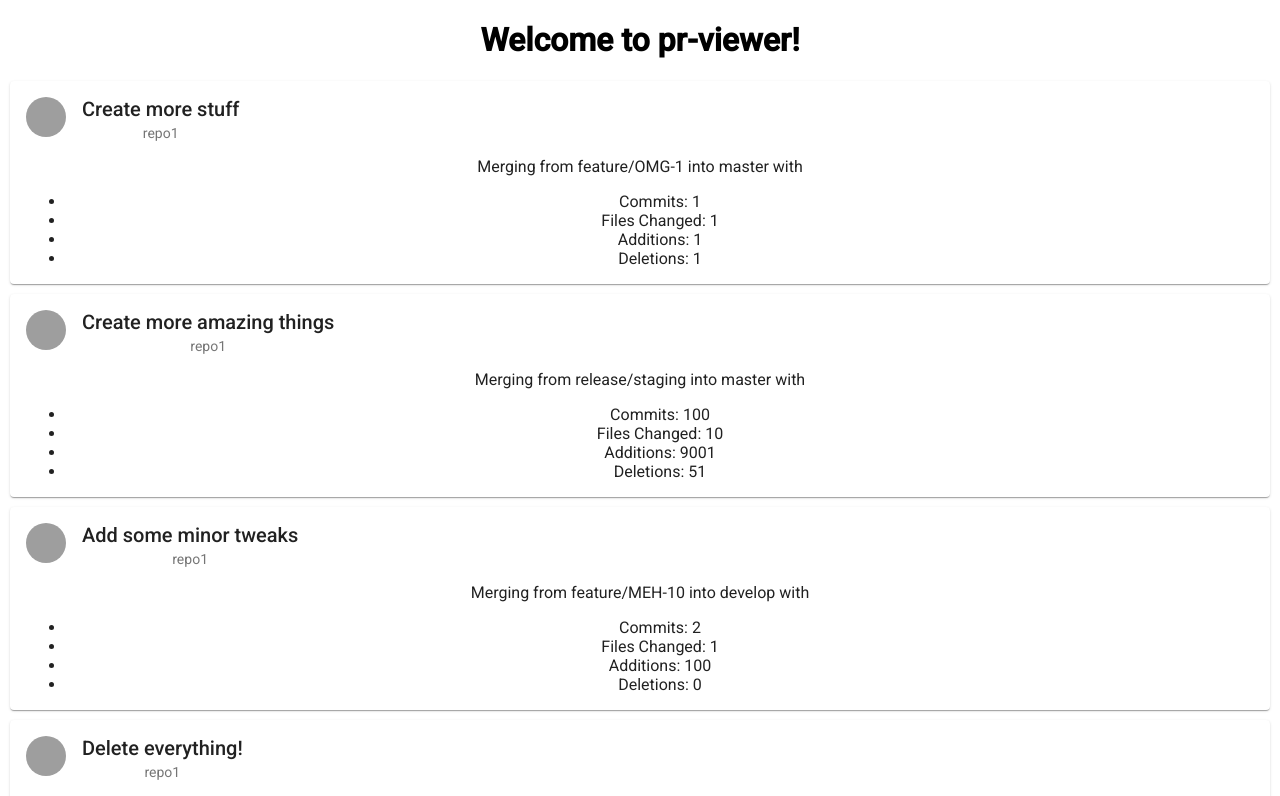
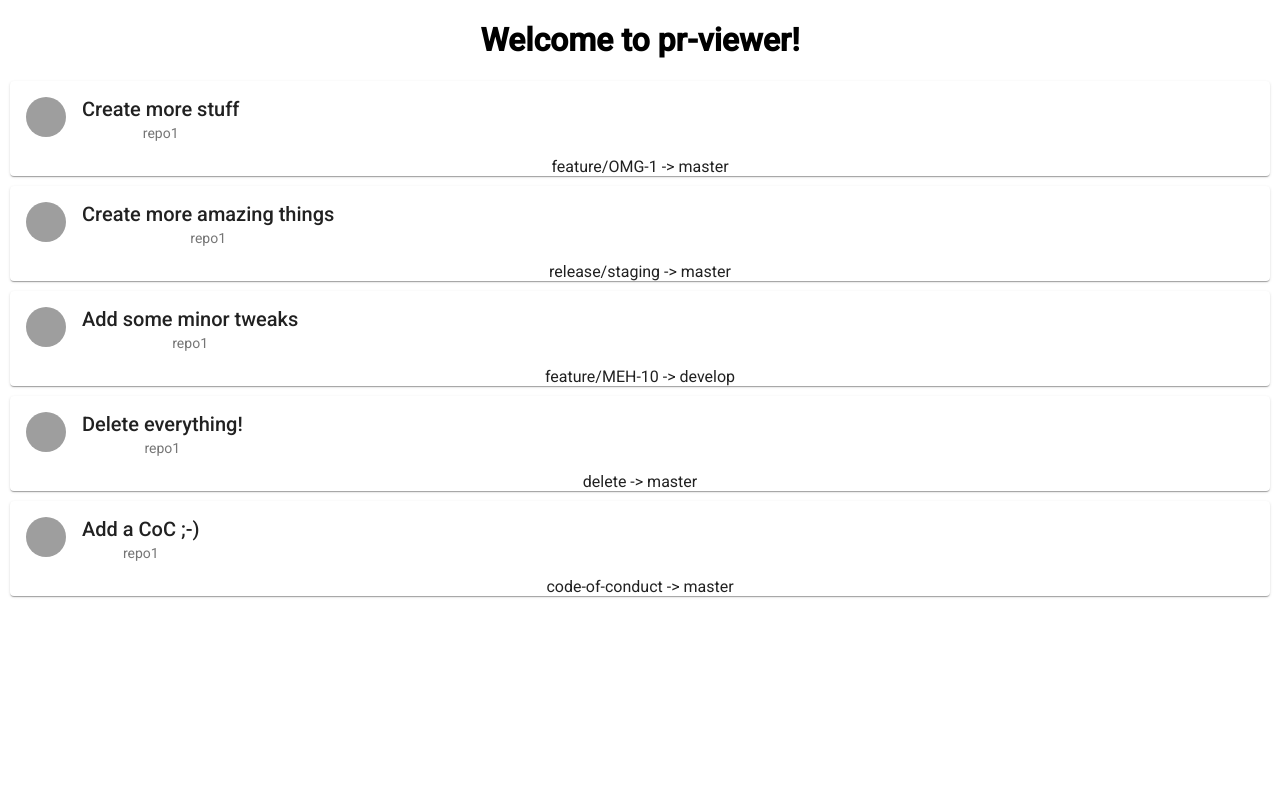
Before and after one commit to CasperKoning/pr-viewer, an Angular app: page / in a window 1280 px wide. Shown: the top 796 px of the page. Built offline with nearby package versions, Linux system fonts and the light colour scheme; grey boxes are pictures that could not be loaded.

Commit message:
Make content toggleable

```diff
--- a/src/app/app.module.ts
+++ b/src/app/app.module.ts
@@ -6,6 +6,7 @@ import { PrListComponent } from './pr-list/pr-list.component';
 import { PullRequestCardComponent } from './pull-request-card/pull-request-card.component';
 import { BrowserAnimationsModule } from '@angular/platform-browser/animations';
 import { MatCardModule } from '@angular/material/card'
+import { MatListModule } from '@angular/material/list'
 
 @NgModule({
   declarations: [
@@ -17,6 +18,7 @@ import { MatCardModule } from '@angular/material/card'
     BrowserModule,
     BrowserAnimationsModule, // Disable with NoopAnimationsModule
     MatCardModule,
+    MatListModule,
     // Add imports for Material components, like MatButtonModule, MatCheckboxModule, etc.
   ],
   providers: [],
--- a/src/app/pr-list/pr-list.component.html
+++ b/src/app/pr-list/pr-list.component.html
@@ -1 +1 @@
-<app-pull-request-card *ngFor="let pr of prs" [pr] = pr></app-pull-request-card>
+<app-pull-request-card *ngFor="let pr of prs" [pr] = pr [isSelected] = "pr === selectedPr" [class.selected]="pr === selectedPr" (click) = "onSelect(pr)"></app-pull-request-card>
--- a/src/app/pr-list/pr-list.component.ts
+++ b/src/app/pr-list/pr-list.component.ts
@@ -17,7 +17,11 @@ export class PrListComponent implements OnInit {
   }
 
   onSelect(pr: PullRequest): void {
-    this.selectedPr = pr;
+    if (this.selectedPr === pr) {
+      this.selectedPr = null;
+    } else {
+      this.selectedPr = pr;
+    }
   }
 
 }
--- a/src/app/pull-request-card/pull-request-card.component.html
+++ b/src/app/pull-request-card/pull-request-card.component.html
@@ -4,16 +4,13 @@
     <mat-card-title>{{pr.title}}</mat-card-title>
     <mat-card-subtitle>{{pr.repository.name}}</mat-card-subtitle>
   </mat-card-header>
-  Merging from {{pr.headBranch}} into {{pr.baseBranch}} with <br>
-  <ul>
-    <li>Commits: {{pr.nrCommits}}</li>
-    <li>Files Changed: {{pr.filesChanged}}</li>
-    <li>Additions: {{pr.additions}}</li>
-    <li>Deletions: {{pr.deletions}}</li>
-  </ul>
-  <!-- <mat-card-content>
-    <p>
-      Here's some content for the PR (maybe expand once the item is selected?)
-    </p>
-  </mat-card-content> -->
+  <mat-card-content *ngIf="isSelected">
+    <mat-list>
+      <mat-list-item>Commits: {{pr.nrCommits}}</mat-list-item>
+      <mat-list-item>Files Changed: {{pr.filesChanged}}</mat-list-item>
+      <mat-list-item>Additions: {{pr.additions}}</mat-list-item>
+      <mat-list-item>Deletions: {{pr.deletions}}</mat-list-item>
+    </mat-list>
+  </mat-card-content>
+  <mat-card-footer>{{pr.headBranch}} -> {{pr.baseBranch}}</mat-card-footer>
 </mat-card>
--- a/src/app/pull-request-card/pull-request-card.component.ts
+++ b/src/app/pull-request-card/pull-request-card.component.ts
@@ -9,6 +9,7 @@ import { PullRequest } from '../model/model';
 export class PullRequestCardComponent implements OnInit {
 
   @Input() pr: PullRequest;
+  @Input() isSelected: boolean;
 
   constructor() { }
 
```
